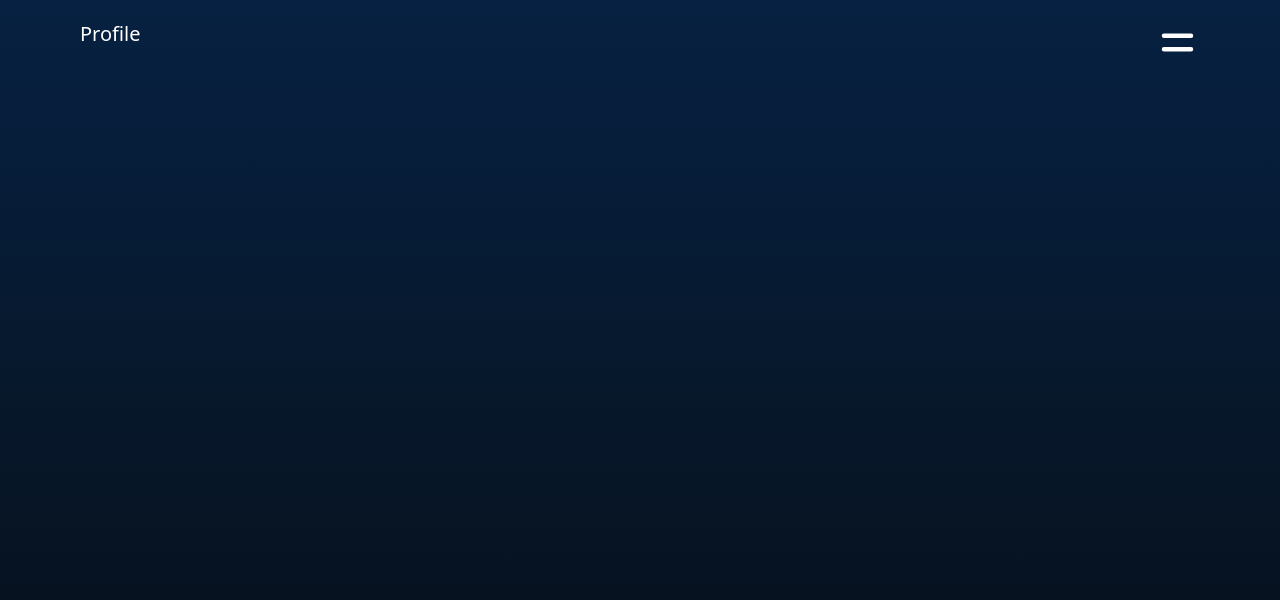
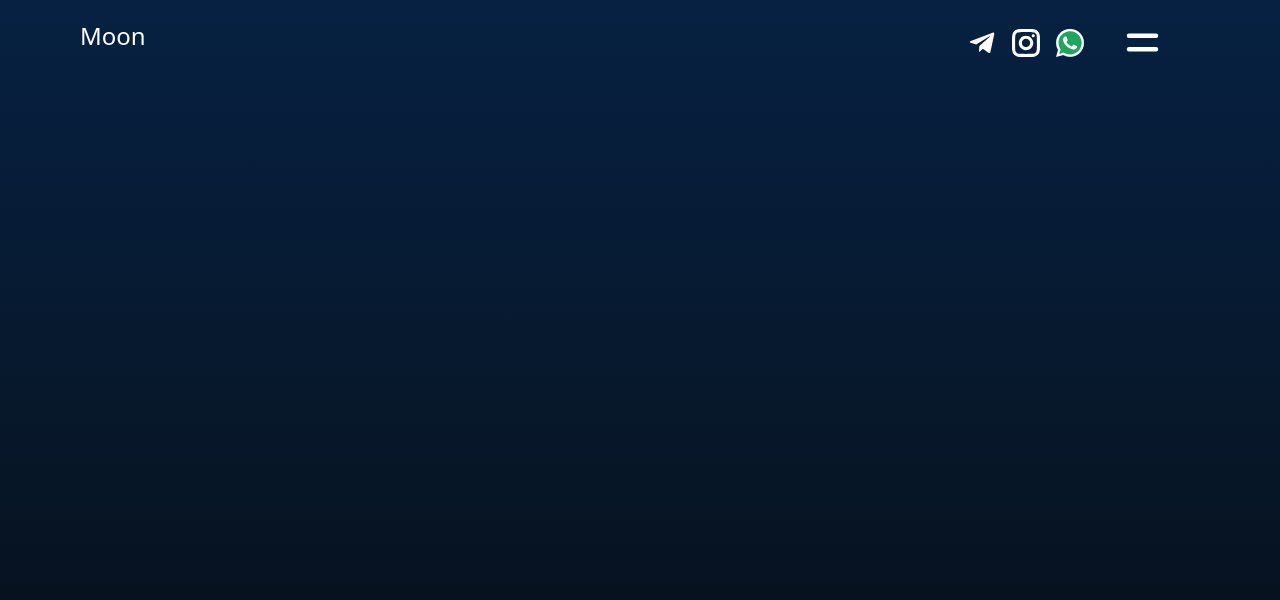
Before and after one commit to Reza-Moha/profile-website, a React (Vite) app: page / in a window 1280 px wide. Shown: the top 600 px of the page. Built offline with nearby package versions, Linux system fonts and the light colour scheme.

Commit message:
"Create clock in mobileNav"

```diff
--- a/package.json
+++ b/package.json
@@ -11,6 +11,7 @@
   "dependencies": {
     "aos": "^3.0.0-beta.6",
     "react": "^18.2.0",
+    "react-clock": "^4.1.0",
     "react-dom": "^18.2.0",
     "react-icons": "^4.7.1",
     "react-router-dom": "^6.8.0"
--- a/src/components/UI/Header.jsx
+++ b/src/components/UI/Header.jsx
@@ -1,7 +1,14 @@
 import { useEffect, useState } from "react";
-import { NavLink } from "react-router-dom";
+import { NavLink, Link } from "react-router-dom";
 import AOS from "aos";
-import { HiMenuAlt4, AiOutlineClose } from "../../assets/icons";
+import {
+  HiMenuAlt4,
+  AiOutlineClose,
+  SiWhatsapp,
+  GrInstagram,
+  FaTelegramPlane,
+} from "../../assets/icons";
+import Index from "./MobileNavClock/index.jsx";
 export default function Header() {
   const [showMobileNav, setShowMobileNav] = useState(false);
   useEffect(() => {
@@ -9,37 +16,53 @@ export default function Header() {
   }, [showMobileNav]);
   return (
     <header className="fixed top-0 left-0 w-full py-5 px-[6.25%] text-white flex justify-between z-50">
-      <NavLink className="text-xl" to="/">
-        Profile
+      <NavLink className="text-2xl" to="/">
+        Moon
       </NavLink>
 
+      <div className="grid grid-cols-2 items-center justify-items-center">
+        <div className="hidden md:flex justify-center items-center gap-x-4">
+          <Link to="/" className="w-7 h-7">
+            <FaTelegramPlane className="w-full h-full hover:fill-[#0088CC]" />
+          </Link>
+          <Link to="/" className="w-7 h-7">
+            <GrInstagram className="w-full h-full hover:fill-[#E4405F]" />
+          </Link>
+          <Link
+            to="https://wa.me/989145650080"
+            className="flex h-7 w-7 relative inline-block"
+          >
+            <span className="animate-ping absolute inline-flex h-full w-full rounded-full bg-[#25D366] opacity-75" />
+            <SiWhatsapp className="relative inline-flex h-full w-full hover:fill-[#25D366]" />
+          </Link>
+        </div>
         {!showMobileNav && (
+          <div>
             <HiMenuAlt4
               onClick={(e) => setShowMobileNav(!showMobileNav)}
               size={45}
             />
+          </div>
         )}
+      </div>
+
       <nav
         data-aos="fade-left"
         className={
           showMobileNav
-            ? "fixed top-0 right-0 w-1/2 h-full bg-gradient-to-tl from-gray-700 via-gray-900 to-black p-2 transition-all ease-in-out "
+            ? "fixed top-0 right-0 w-1/2 h-full bg-gradient-to-tl from-gray-700 via-gray-900 to-black p-4 transition-all ease-in-out "
             : "hidden"
         }
       >
         <div className="w-full flex justify-end ">
-          <span className="w-5 h-5 rounded inline-flex items-center border border-indigo-700 shadow shadow-indigo-600 hover:scale-105 transition-all ease-linear cursor-pointer">
+          <span className="w-6 h-6 rounded inline-flex items-center border border-indigo-700 shadow shadow-indigo-600 hover:scale-105 transition-all ease-linear cursor-pointer">
             <AiOutlineClose
               onClick={(e) => setShowMobileNav(false)}
               size={24}
             />
           </span>
         </div>
-        <ul>
-          <li>
-            <NavLink to="/">Courses</NavLink>
-          </li>
-        </ul>
+        <Index />
       </nav>
     </header>
   );
--- /dev/null
+++ b/src/components/UI/MobileNavClock/index.jsx
@@ -0,0 +1,28 @@
+import { useEffect, useState } from "react";
+import Clock from "react-clock";
+import "react-clock/dist/Clock.css";
+
+export default function Index() {
+  const [time, setTime] = useState(new Date());
+
+  useEffect(() => {
+    const interval = setInterval(() => {
+      setTime(new Date());
+    }, 1000);
+
+    return () => {
+      clearInterval(interval);
+    };
+  }, []);
+  return (
+    <>
+      <section className="w-full h-44 flex justify-center items-center text-center font-Poppins">
+        <Clock
+          value={time}
+          renderNumbers={true}
+          className="bg-gradient-to-tr from-gray-700 via-gray-900 to-black rounded-full  border border-indigo-700 shadow shadow-indigo-600 text-sm text-indigo-400 "
+        />
+      </section>
+    </>
+  );
+}
--- a/src/index.css
+++ b/src/index.css
@@ -1,3 +1,5 @@
+@import url('https://fonts.googleapis.com/css2?family=Poppins:ital,wght@0,100;0,200;0,300;0,400;0,500;0,600;0,700;0,800;0,900;1,100;1,200;1,300;1,400;1,500;1,600;1,700;1,800;1,900&display=swap');
+
 @tailwind base;
 @tailwind components;
 @tailwind utilities;
--- a/tailwind.config.cjs
+++ b/tailwind.config.cjs
@@ -5,6 +5,9 @@ module.exports = {
     "./src/**/*.{js,ts,jsx,tsx}",
   ],
   theme: {
+    fontFamily:{
+      "Poppins" : ["Poppins" ,"sans-serif"]
+    },
     screens:{
       sm:"480px",
       md:"768px",
@@ -12,7 +15,11 @@ module.exports = {
       xl:"1440px",
       "2xl": "1920px",
     },
-    extend: {},
+    extend: {
+      rotate:{
+        "270" : "270deg"
+      },
+    },
   },
   plugins: [],
 }
```
Also changed, not shown: src/assets/icons/index.jsx (+5 -2 lines), 1 other file (tests, documents, lock files or other folders). Lines whose indentation alone changed are shown as unchanged.
